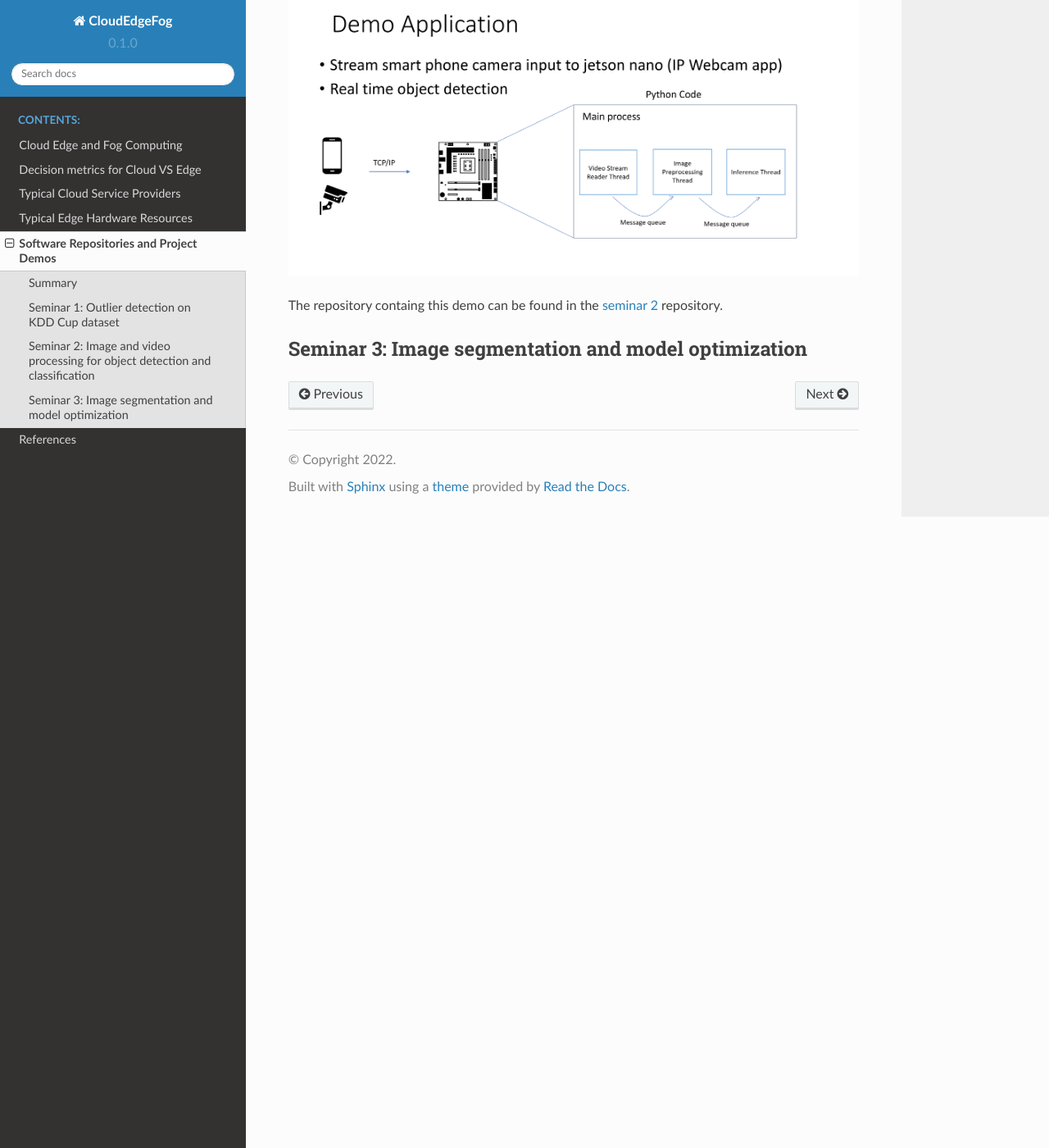
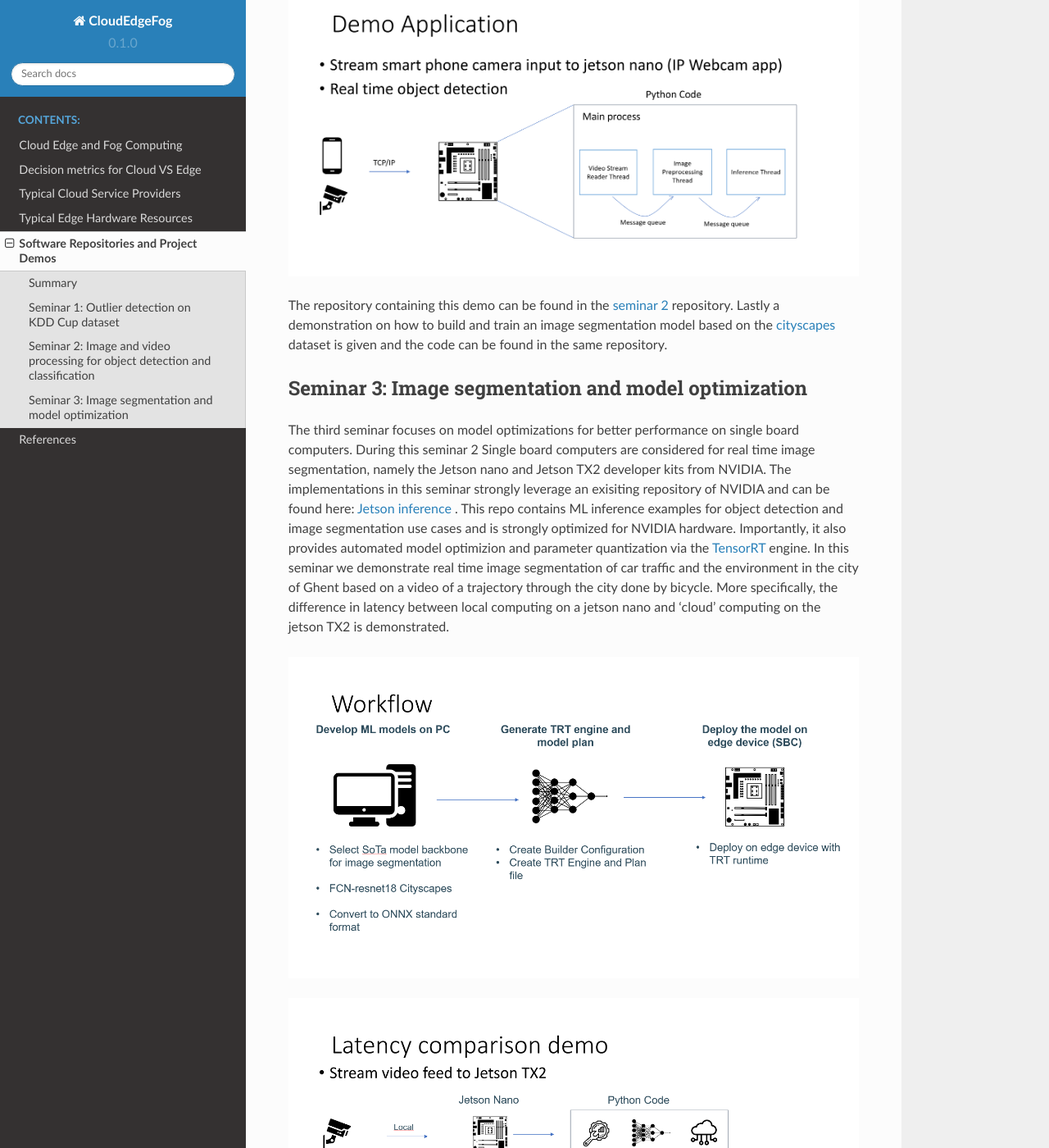
Before and after one commit to WillemRaes/CloudEdgeFog, a Sphinx documentation site: the page built from docs/source/projectrepos.rst, in a window 1280 px wide and 1400 px high, scrolled down 2214 px. Shown: the whole window at 82% size. Built offline with Sphinx 7.4.7 and the Read the Docs theme 2.0.0, drawn with Linux system fonts in a browser that asks for light colours; some of the changed text lies outside the part shown.

Commit message:
added seminar 3 description

```diff
--- a/docs/source/projectrepos.rst
+++ b/docs/source/projectrepos.rst
@@ -39,7 +39,21 @@ In the second part of the seminar a Resnet Centernet model backbone, pre trained
   :alt: Alternative text
 
 
-The repository containg this demo can be found in the `seminar 2 <https://github.com/WillemRaes/AISIBOCOseminar2>`_ repository.
+The repository containing this demo can be found in the `seminar 2 <https://github.com/WillemRaes/AISIBOCOseminar2>`_ repository.
+Lastly a demonstration on how to build and train an image segmentation model based on the `cityscapes <https://www.cityscapes-dataset.com/>`_ dataset is given and the code can be found in the same repository.
+
 
 Seminar 3: Image segmentation and model optimization
 ---------------------------------------------------------------------------------
+The third seminar focuses on model optimizations for better performance on single board computers. During this seminar 2 Single board computers are considered for real time image segmentation, namely the Jetson nano and Jetson TX2 developer kits from NVIDIA. The implementations in this seminar strongly leverage an exisiting repository of NVIDIA and can be found here: `Jetson inference <https://github.com/dusty-nv/jetson-inference>`_ . This repo contains ML inference examples for object detection and image segmentation use cases and is strongly optimized for NVIDIA hardware. Importantly, it also provides automated model optimizion and parameter quantization via the `TensorRT <https://developer.nvidia.com/tensorrt>`_ engine.
+In this seminar we demonstrate real time image segmentation of car traffic and the environment in the city of Ghent based on a video of a trajectory through the city done by bicycle. More specifically, the difference in latency between local computing on a jetson nano and 'cloud' computing on the jetson TX2 is demonstrated.
+
+.. image:: ../images/sem3trtworkflow.png
+  :width: 800
+  :alt: Alternative text
+
+.. image:: ../images/sem3latencycomp.png
+  :width: 800
+  :alt: Alternative text
+
+The code for this implementation can be found in the `seminar 3 <https://github.com/WillemRaes/AISIBOCOseminar3>`_ repository.
```
Also changed, not shown: docs/images/sem3latencycomp.png (added), docs/images/sem3trtworkflow.png (added).
